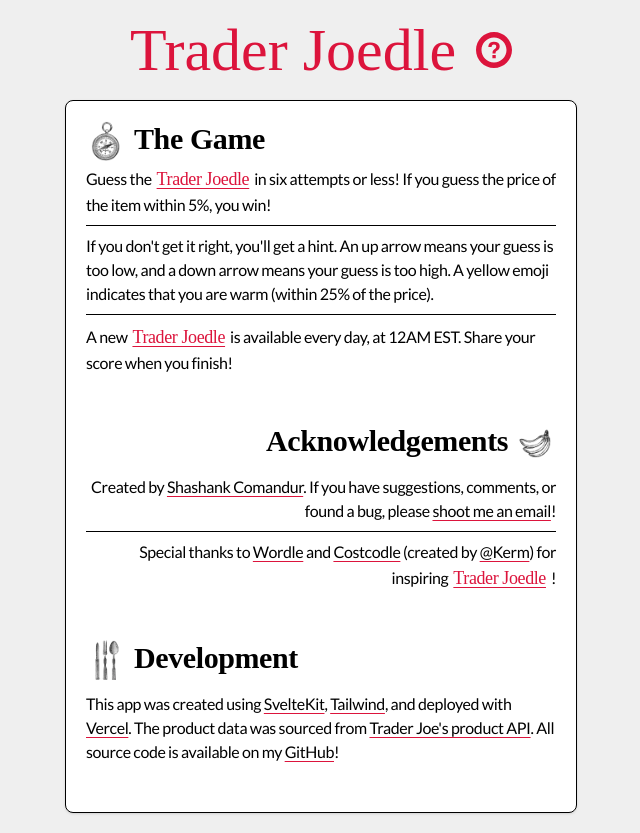
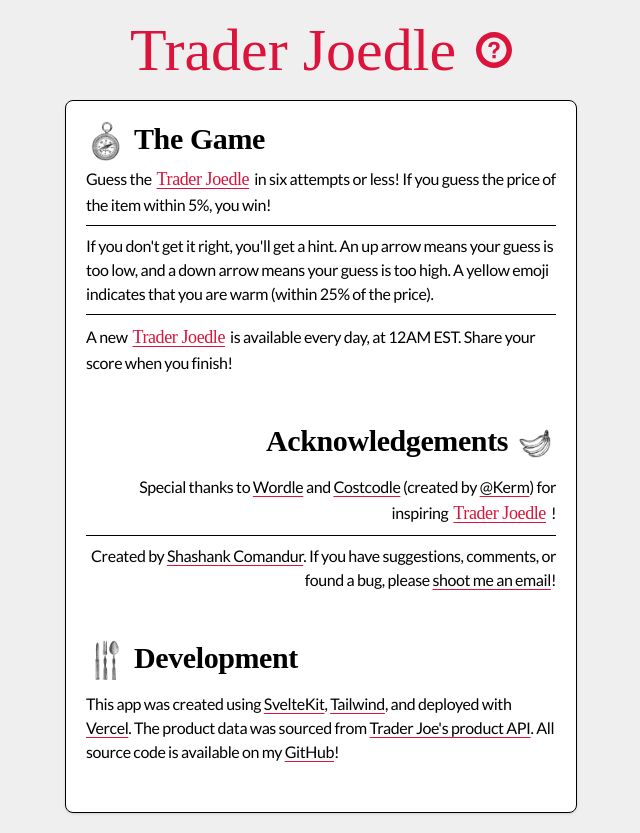
Before and after one commit to ShashComandur/trader-joedle, a SvelteKit app: page /about in a window 1280 px wide. Shown: the whole page, without its empty margins (319-959 px from the left). Built offline with nearby package versions, Linux system fonts and the light colour scheme; a web font is replaced by a local one.

Commit message:
fix: about hotfix

```diff
--- a/src/components/About.svelte
+++ b/src/components/About.svelte
@@ -36,18 +36,18 @@
 			<img src={banana} class="w-10 h-10" />
 		</div>
 		<p class="font-lato pb-2 pt-2">
-			Created by <a href="http://shashcomandur.com/">Shashank Comandur</a>. If you have suggestions,
-			comments, or found a bug, please
-			<a href="mailto:shashank.comandur@gmail.com">shoot me an email</a>!
-		</p>
-		<hr />
-		<p class="font-lato pb-2 pt-2">
 			Special thanks to <a href="https://www.nytimes.com/games/wordle/index.html">Wordle</a> and
 			<a href="https://costcodle.com/">Costcodle</a>
 			(created by
 			<a href="https://github.com/KermWasTaken">@Kerm</a>) for inspiring&#8196<a
 				class="font-traderjoes text-lg text-crimson">Trader Joedle</a
 			>&#8196!
+		</p>
+		<hr />
+		<p class="font-lato pb-2 pt-2">
+			Created by <a href="http://shashcomandur.com/">Shashank Comandur</a>. If you have suggestions,
+			comments, or found a bug, please
+			<a href="mailto:shashank.comandur@gmail.com">shoot me an email</a>!
 		</p>
 	</div>
 	<div class="pb-5">
```
